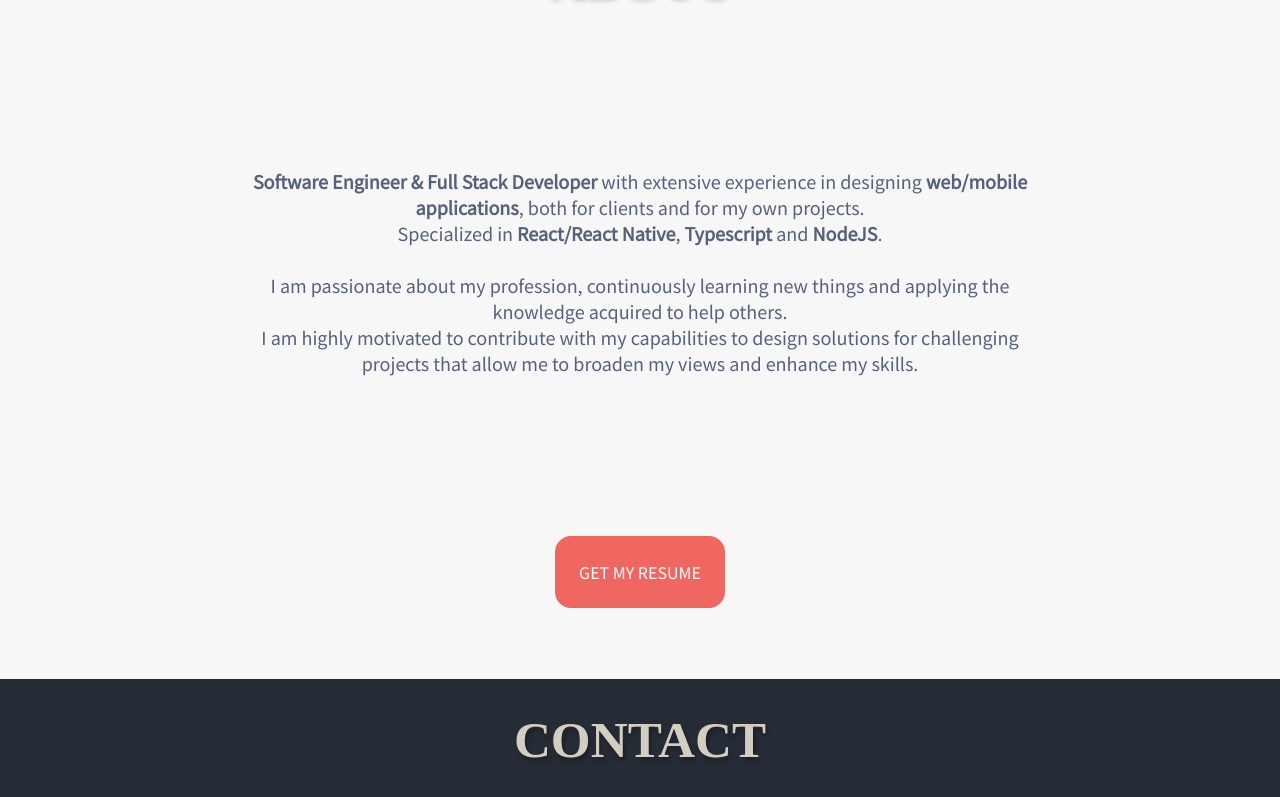
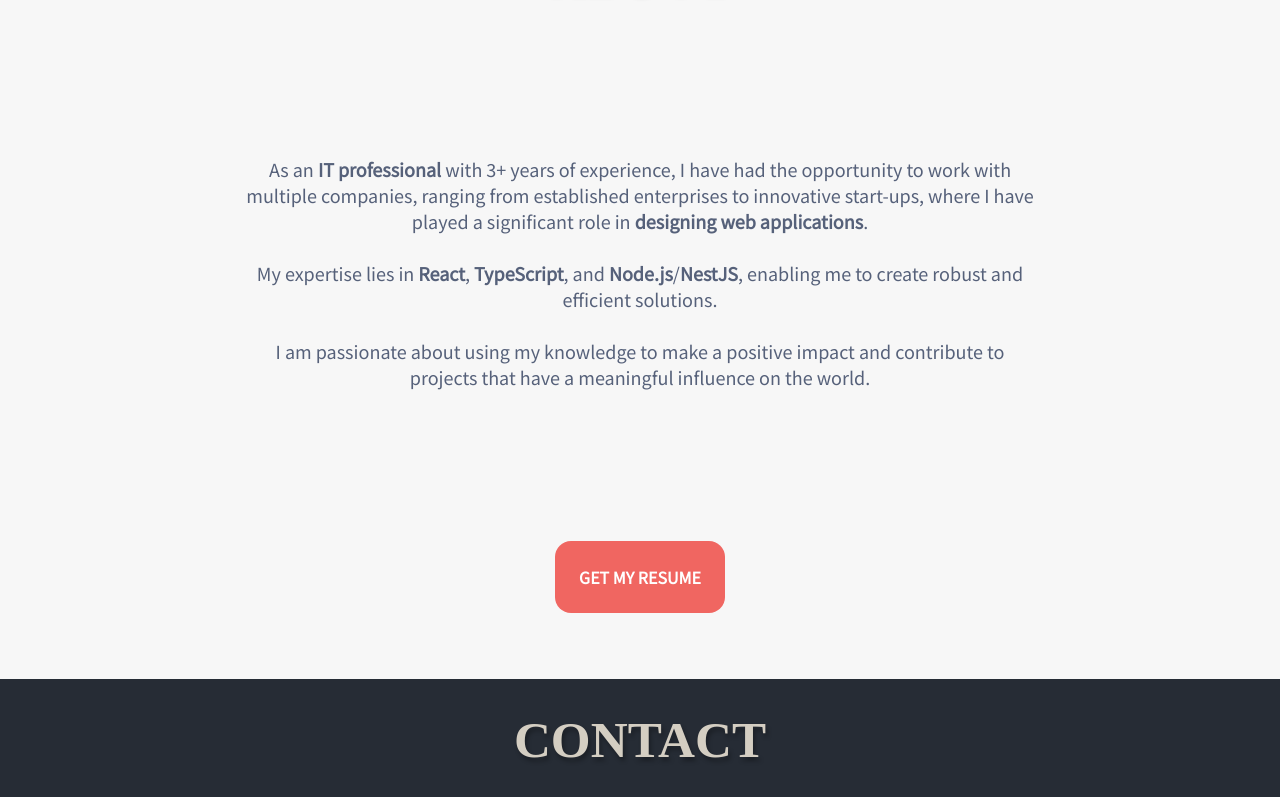
Before and after one commit to ezejerez/personal-website, a React (Vite) app: page / in a window 1280 px wide. Shown: the part 1721-2518 px from the top of the page. Built offline with nearby package versions, Linux system fonts and the light colour scheme; a web font is replaced by a local one.

Commit message:
feat: about text & resume file

```diff
--- a/src/pages/About/About.tsx
+++ b/src/pages/About/About.tsx
@@ -6,15 +6,16 @@ export default function About() {
       <h2 className={styles.title}>ABOUT</h2>
 
       <p className={styles.text}>
-        <strong>Software Engineer & Full Stack Developer</strong> with extensive experience in designing <strong>web/mobile applications</strong>, both for
-        clients and for my own projects.
-        <br />
-        Specialized in <strong>React/React Native</strong>, <strong>Typescript</strong> and <strong>NodeJS</strong>.
+        As an <strong>IT professional</strong> with 3+ years of experience, I have had the opportunity to work with multiple companies,
+        ranging from established enterprises to innovative start-ups, where I have played a significant role in{" "}
+        <strong>designing web applications</strong>.
         <br />
         <br />
-        I am passionate about my profession, continuously learning new things and applying the knowledge acquired to help others.
-        <br />I am highly motivated to contribute with my capabilities to design solutions for challenging projects that allow me to broaden my views and
-        enhance my skills.
+        My expertise lies in <strong>React</strong>, <strong>TypeScript</strong>, and <strong>Node.js</strong>/<strong>NestJS</strong>,
+        enabling me to create robust and efficient solutions.
+        <br />
+        <br />I am passionate about using my knowledge to make a positive impact and contribute to projects that have a meaningful influence
+        on the world.
       </p>
 
       <a href="/resume.pdf" download="Ezequiel Jerez - Software Engineer & Full Stack Developer">
--- a/src/pages/About/styles.module.css
+++ b/src/pages/About/styles.module.css
@@ -26,6 +26,7 @@
   border-radius: 1em;
   font-family: "Noto Sans JP", sans-serif;
   font-size: clamp(5px, 1em, 50px);
+  font-weight: 600;
 }
 
 .button:hover {
--- a/src/pages/Work/projects/index.ts
+++ b/src/pages/Work/projects/index.ts
@@ -30,10 +30,10 @@ export const PROJECTS: Project[] = [
     projectCode: "https://github.com/leoflood/ezejedrez",
   },
 
-  {
-    img: "/personal-website.png",
-    name: "Personal website",
-    technologies: "React - Typescript - EmailJS",
-    projectCode: "https://github.com/ezejerez/personal-website",
-  },
+  // {
+  //   img: "/personal-website.png",
+  //   name: "Personal website",
+  //   technologies: "React - Typescript - EmailJS",
+  //   projectCode: "https://github.com/ezejerez/personal-website",
+  // },
 ];
```
Also changed, not shown: 1 other file (tests, documents, lock files or other folders).
